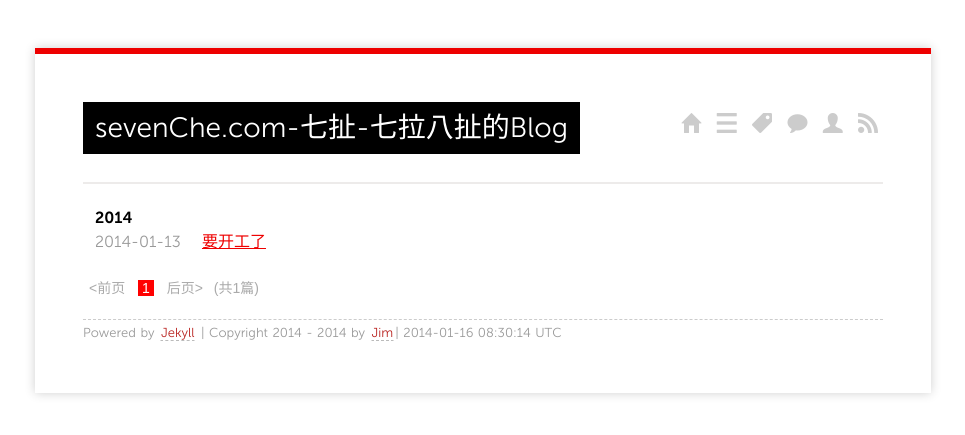
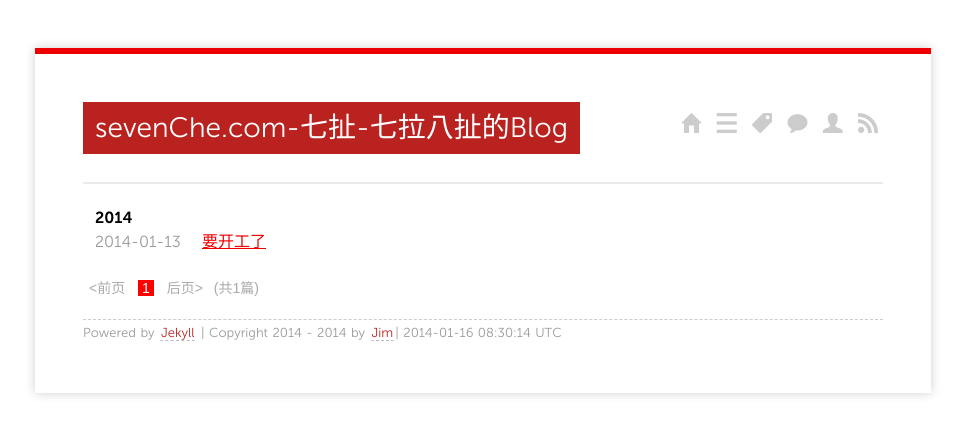
Before and after one commit to dashjim/dashjim.github.com, a Jekyll site: the page built from index.html, in a window 1280 px wide. Shown: the top 435 px of the page, without its empty margins (157-1122 px from the left). Built offline with Jekyll 4.4.1, drawn with Linux system fonts in a browser that asks for light colours; Markdown is read by kramdown in place of the engine named in the settings; the list of posts is cut into pages by our own code.

Commit message:
change color

```diff
--- a/media/css/screen.css
+++ b/media/css/screen.css
@@ -82,7 +82,7 @@ h1 {
     font-size: 28px;
     line-height: 28px;
     margin: 0 0 28px 0;
-	background-color: #000;
+	background-color: rgb(185, 34, 31);
 	color: #fff;
 	display: inline-block;
 	padding: 12px;
```
